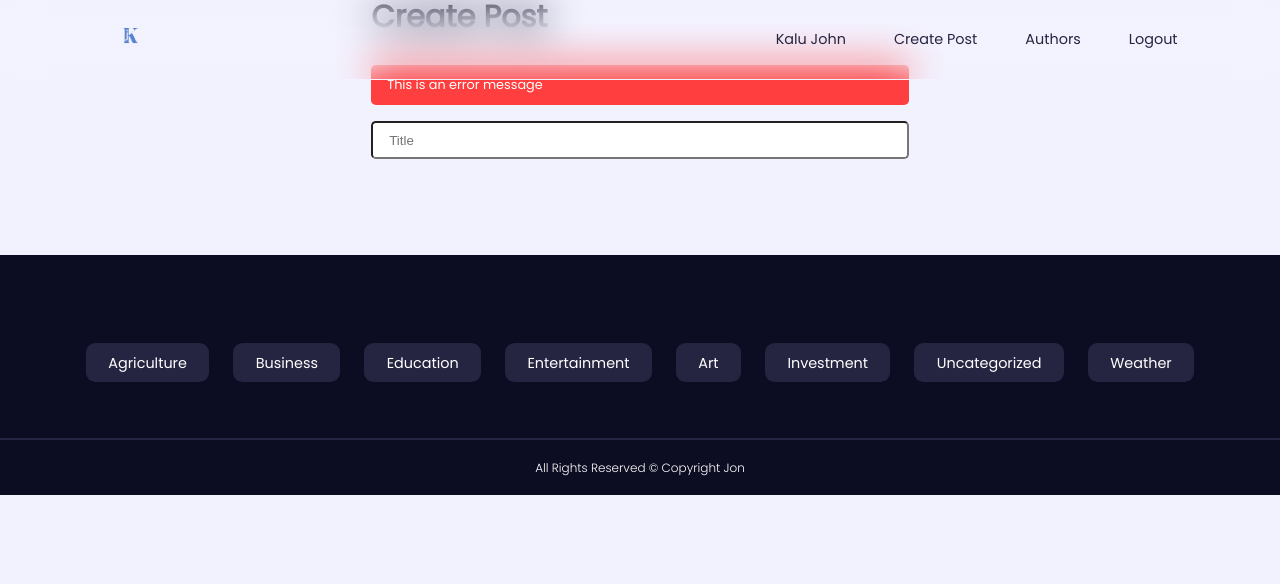
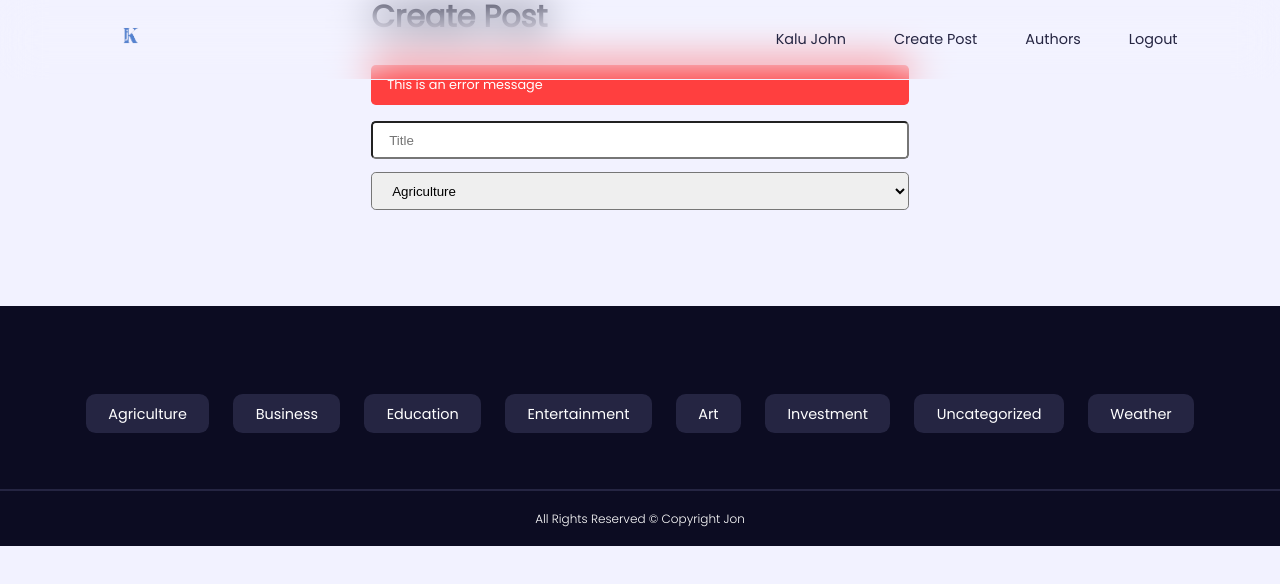
Before and after one commit to Johnni12/MERN-blog-app, a React (Vite) app: page /create in a window 1280 px wide. Shown: the top 584 px of the page. Built offline with nearby package versions, Linux system fonts and the light colour scheme.

Commit message:
Toolbar and dummy data

```diff
--- a/src/components/PostAuthor.jsx
+++ b/src/components/PostAuthor.jsx
@@ -4,7 +4,7 @@ import Avater from '../images/avatar1.jpg'
 
 const PostAuthor = () => {
   return (
-    <Link>
+    <Link to={`/posts/users/sddf`} className='post__author'>
     <div className="post__author-avater">
      <img src={Avater} alt="" />
     </div>
--- a/src/index.css
+++ b/src/index.css
@@ -265,6 +265,13 @@ footer {
   margin-top: 2rem;
 }
 
+.post__author{
+  display: flex;
+  justify-content: space-between;
+  align-items: flex-end;
+  margin-top: 2rem;
+}
+
 .post__author-avater {
   width: 2.5rem;
   aspect-ratio: 1/1;
--- a/src/pages/CreatePost.jsx
+++ b/src/pages/CreatePost.jsx
@@ -1,18 +1,73 @@
 import React, { useState } from 'react'
 
 const CreatePost = () => {
+  const [title, setTitle] = useState('')
+  const [category, setCategory] = useState('')
+  const [description, setDescription] = useState('')
+  const [thumbnail, setThumbnail] = useState('')
 
-  const [title, setTitle]=useState('')
-  const [category, setCategory]=useState('')
-  const[description, setDescription]=useState('')
-  const[thumbnail,setThumbnail]=useState('')
+  const modules = {
+    toolbar: [
+      [{ header: [1, 2, false] }],
+      ['bold', 'italic', 'underline', 'strike', 'blockquote'],
+      [
+        { list: 'orderd' },
+        { list: 'bullet' },
+        { indent: '-1' },
+        { indent: '+1' },
+      ],
+      ['link', 'image'],
+      ['clean'],
+    ],
+  }
+
+  const formats = [
+    'header',
+    'bold',
+    'italic',
+    'underline',
+    'strike',
+    'blockquote',
+    'list',
+    'bullet',
+    'indent',
+    'link',
+    'image',
+  ]
+
+  const POST_CATEGORIES = [
+    'Agriculture',
+    'Business',
+    'Education',
+    'Entertainment',
+    'Art',
+    'Investment',
+    'Uncategorized',
+    'Weather',
+  ]
+
   return (
     <div className='create-post'>
       <div className='container'>
         <h2>Create Post</h2>
         <p className='form__error-message'>This is an error message</p>
         <form className='form create-post__form'>
-          <input type="text" placeholder='Title' value={title} onChange={e=>setTitle(e.target.value)} />
+          <input
+            type='text'
+            placeholder='Title'
+            value={title}
+            onChange={(e) => setTitle(e.target.value)}
+            autoFocus
+          />
+          <select
+            name='category'
+            value={category}
+            onChange={(e) => setCategory(e.target.value)}
+          >
+            {POST_CATEGORIES.map((cat) => (
+              <option>{cat}</option>
+            ))}
+          </select>
         </form>
       </div>
     </div>
```
